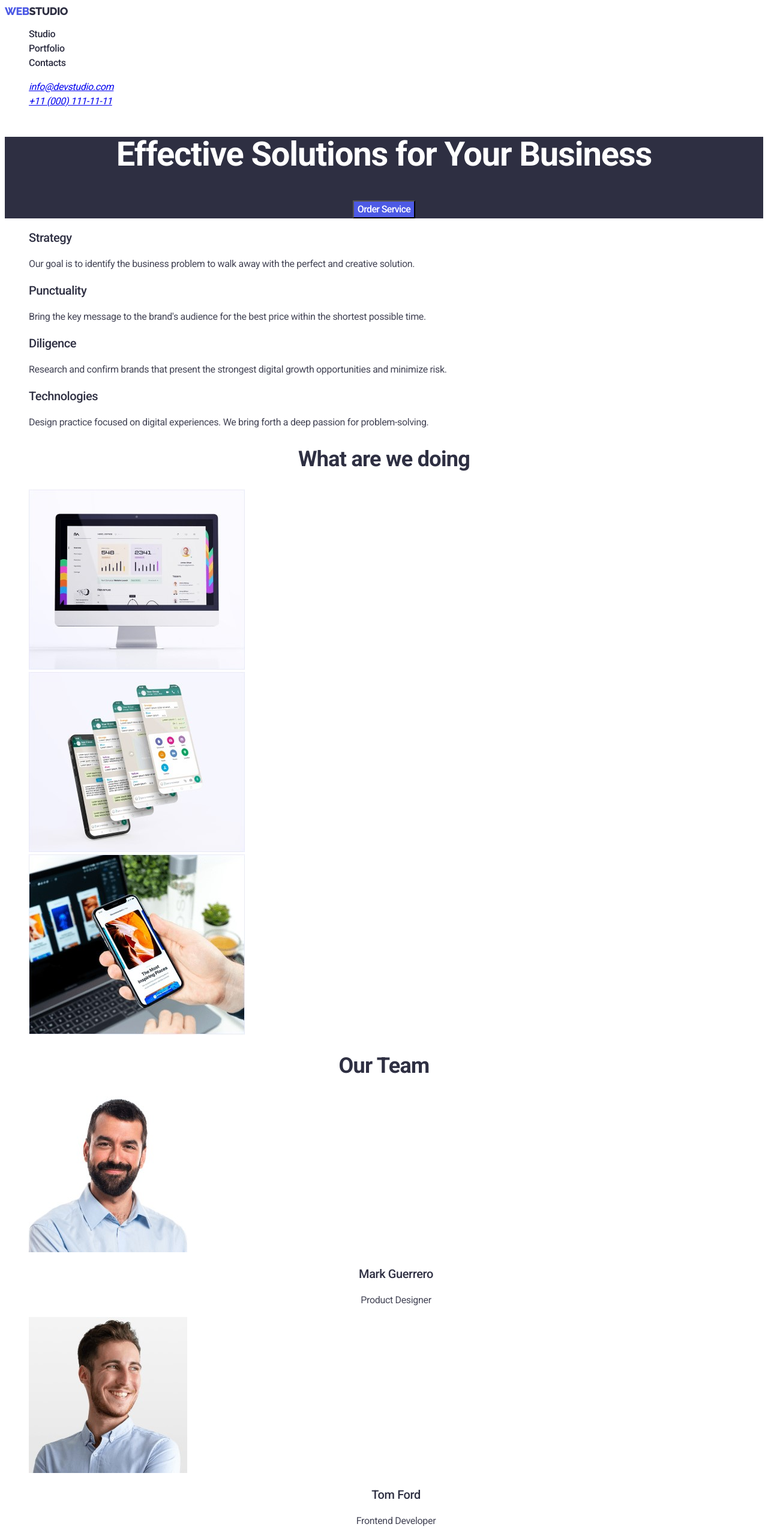
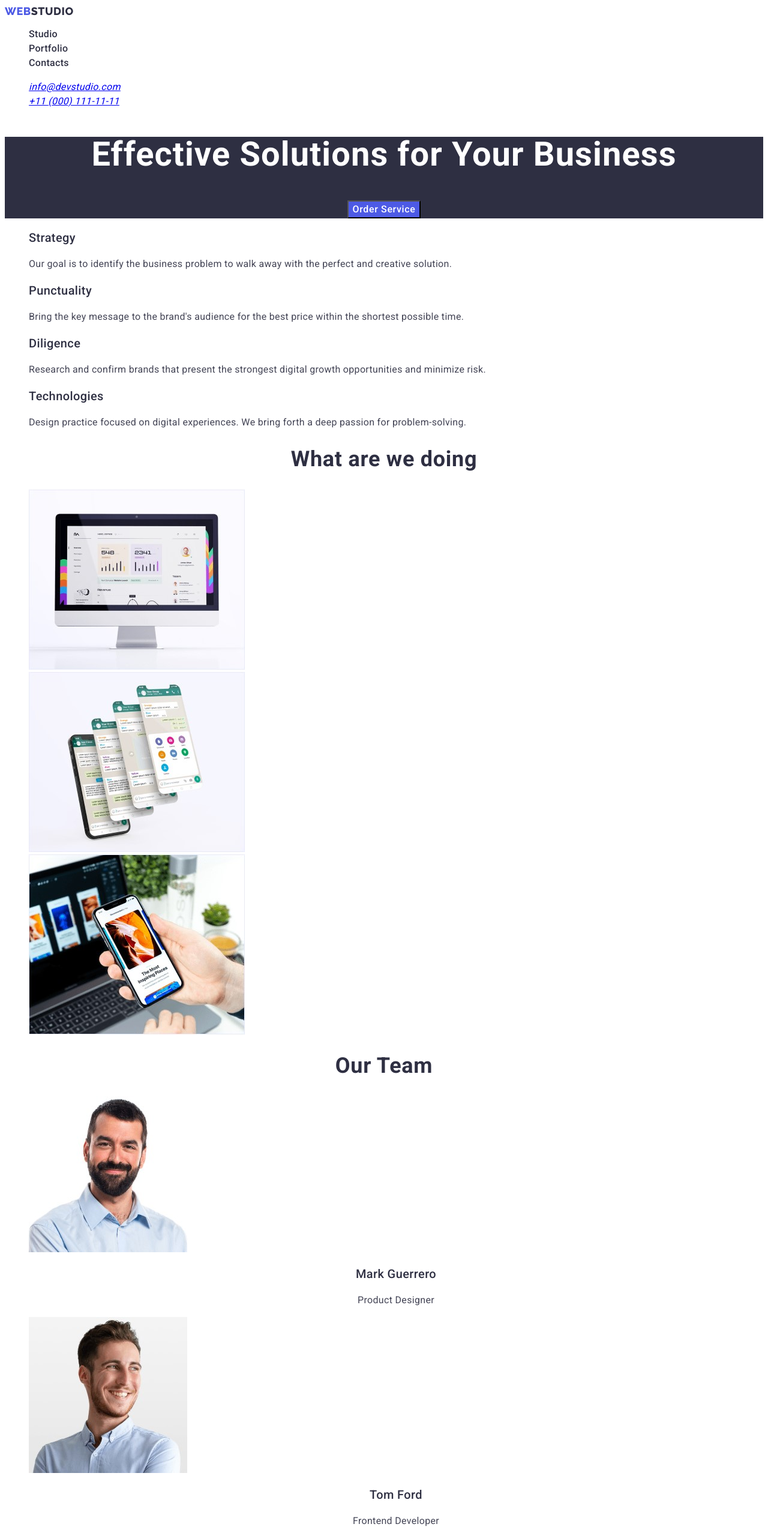
Before and after one commit to Denprot/goit-markup-hw-02, a plain HTML site: page index.html in a window 1280 px wide. Shown: the top 2560 px of the page at 60% size. Drawn offline with Linux system fonts and the light colour scheme.

Commit message:
add one more

```diff
--- a/css/styles.css
+++ b/css/styles.css
@@ -42,6 +42,7 @@ body {
     font-weight: 800;
     line-height: 1.17;
     letter-spacing: -0.03em;
+    letter-spacing: 0.03em;
     text-transform: uppercase;
 }
 
@@ -54,7 +55,7 @@ body {
     font-size: 16px;
     font-weight: 500;
     line-height: 1.5;
-    letter-spacing: -0.02em;
+    letter-spacing: 0.02em;
     text-align: left;
 }
 
@@ -67,7 +68,7 @@ body {
     font-size: 16px;
     font-weight: 400;
     line-height: 1.5;
-    letter-spacing: -0.02em;
+    letter-spacing: 0.02em;
     text-align: left;
 }
 
@@ -88,7 +89,7 @@ body {
     font-style: normal;
     font-weight: 700;
     line-height: 1.07;
-    letter-spacing: -0.02em;
+    letter-spacing: 0.02em;
 }
 
 .hero-btn {
@@ -100,7 +101,7 @@ body {
     font-style: normal;
     font-weight: 500;
     line-height: 1.5;
-    letter-spacing: -0.04em;
+    letter-spacing: 0.04em;
     background-color: #4D5AE5;
 }
 
@@ -115,7 +116,7 @@ body {
     font-style: normal;
     font-weight: 500;
     line-height: 1.5;
-    letter-spacing: -0.04em;
+    letter-spacing: 0.04em;
     background-color: #E7E9FC;
 }
 
@@ -144,7 +145,7 @@ body {
     font-style: normal;
     font-weight: 500;
     line-height: 1.2;
-    letter-spacing: -0.02em;
+    letter-spacing: 0.02em;
 }
 
 .advantages-item-text {
@@ -153,7 +154,7 @@ body {
     font-style: normal;
     font-weight: 400;
     line-height: 1.5;
-    letter-spacing: -0.02em;
+    letter-spacing: 0.02em;
 }
 
 /*----pictures----*/
@@ -165,7 +166,7 @@ body {
     font-style: normal;
     font-weight: 700;
     line-height: 1.11;
-    letter-spacing: -0.02em;
+    letter-spacing: 0.02em;
 }
 
 /*----team----*/
@@ -180,7 +181,7 @@ body {
     font-style: normal;
     font-weight: 700;
     line-height: 1.11;
-    letter-spacing: -0.02em;
+    letter-spacing: 0.02em;
 }
 .team-list list {
 }
@@ -195,7 +196,7 @@ body {
     font-style: normal;
     font-weight: 500;
     line-height: 1.2;
-    letter-spacing: -0.02em;
+    letter-spacing: 0.02em;
 }
 
 .team-item-text {
@@ -205,7 +206,7 @@ body {
     font-style: normal;
     font-weight: 400;
     line-height: 1.5;
-    letter-spacing: -0.02em;
+    letter-spacing: 0.02em;
 }
 
 .support-list-text {
@@ -214,7 +215,7 @@ body {
     font-style: normal;
     font-weight: 500;
     line-height: 1.2;
-    letter-spacing: -0.02em;
+    letter-spacing: 0.02em;
 }
 
 .support-btn-text {
@@ -223,7 +224,7 @@ body {
     font-style: normal;
     font-weight: 400;
     line-height: 1.5;
-    letter-spacing: -0.02em;
+    letter-spacing: 0.02em;
 }
 
 /*----basement----*/
@@ -235,7 +236,7 @@ body {
     font-style: normal;
     font-weight: 800;
     line-height: 1.17;
-    letter-spacing: -0,03em;
+    letter-spacing: 0,03em;
     text-transform: uppercase;
 }
 
@@ -245,7 +246,7 @@ body {
     font-style: normal;
     font-weight: 400;
     line-height: 1.5;
-    letter-spacing: -0.02em;
+    letter-spacing: 0.02em;
 }
 .basement {
     background: #2E2F42;
```
